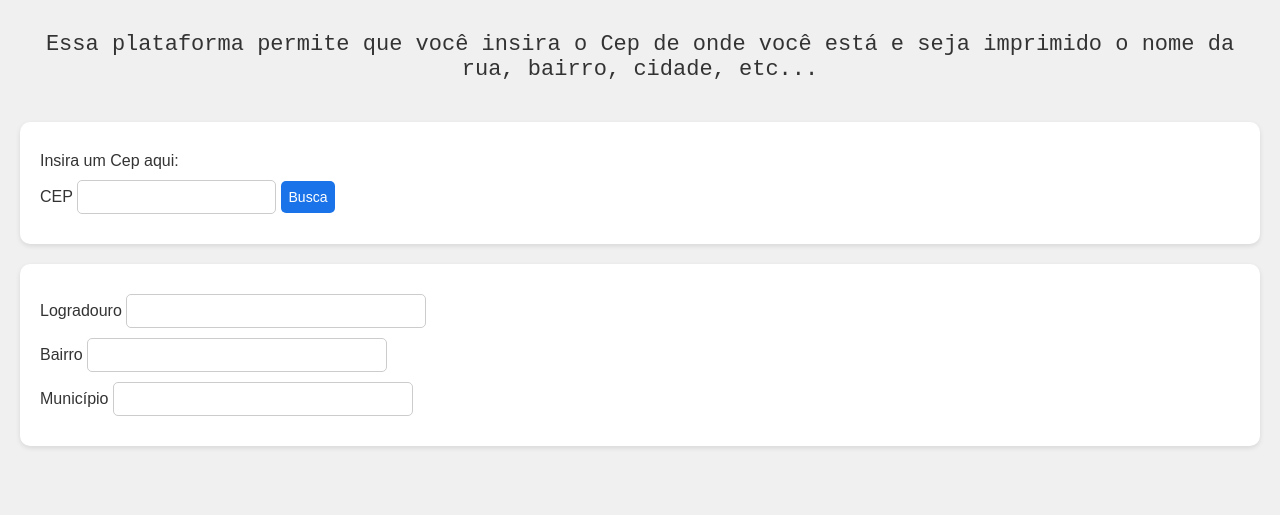
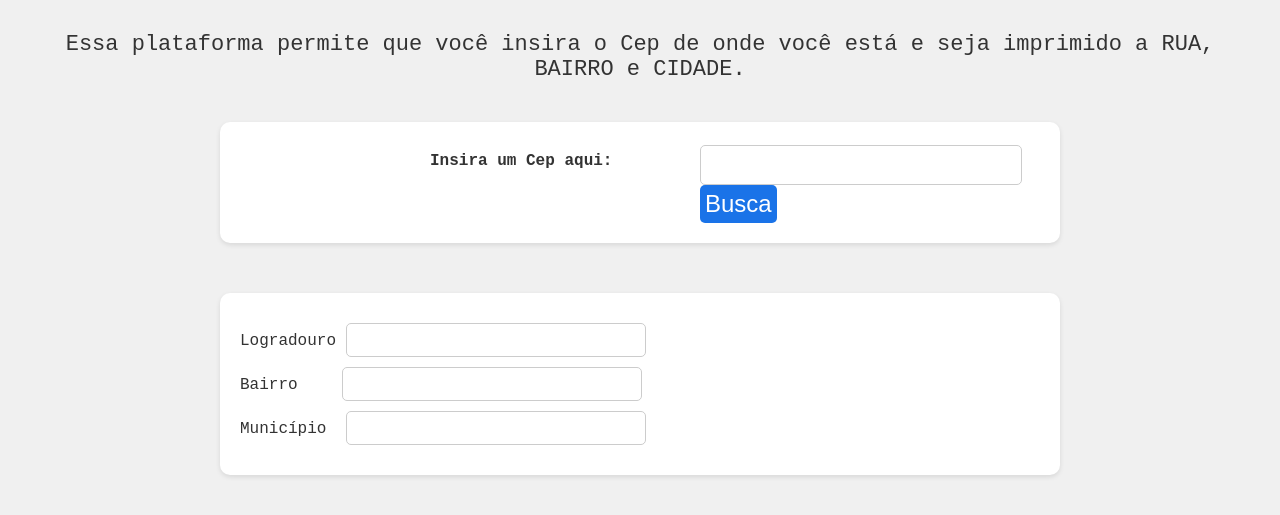
Before and after one commit to anjosgabriel/EnderecoCepAPI, a plain HTML site: page achai.html in a window 1280 px wide. Shown: the part 145-660 px from the top of the page. Drawn offline with Linux system fonts and the light colour scheme.

Commit message:
ACHAÍ - Insira o cep e descubra o seu local

```diff
--- a/index.html
+++ b/achai.html
@@ -3,14 +3,14 @@
 <head>
     <meta charset="UTF-8">
     <meta name="viewport" content="width=device-width, initial-scale=1.0">
-    <title>Achaí</title>
+    <title>Acha&iacute;</title>
     <link rel="icon" href="./img/seache.png">
-    <link rel="stylesheet" type="text/css" href="css/estilo.css">
+    <link rel="stylesheet" type="text/css" href="css/achai.css">
 </head>
 <body>
     <section id="apresentacao">
         <div id="titulo">
-           <h1>ACHAÍ</h1>
+           <h1>ACHA&Iacute;</h1>
         </div>
         <div id="info">
             <p>Copyright &copy; 2025 - by Gabriel dos Anjos</p>
@@ -30,20 +30,23 @@
     </section>
 
     <div id="texto">
-        <p>Essa plataforma permite que você insira o Cep de onde você está e seja imprimido o nome da rua, bairro, cidade, etc...</p>
+        <p>Essa plataforma permite que voc&ecirc; insira o Cep de onde voc&ecirc; est&aacute; e seja imprimido a RUA, BAIRRO e CIDADE.</p>
     </div>
 
     <div id="inserirCep">
-        <p>Insira um Cep aqui:</p>
-        <p>CEP <input type="text" id="cep" />
-            <button id="busca_cep">Busca</button>
-        </p>
+        <h1>Insira um Cep aqui:</h1>
+        <div id="inserindo">
+            <p><input type="text" id="cep" />
+                <button id="busca_cep">Busca</button>
+            </p>
+        </div>
+
     </div>
 
     <div id="exibirEndereco">
-        <p>Logradouro <input type="text" id="logradouro" /></p>
-        <p>Bairro <input type="text" id="bairro" /></p>
-        <p>Município <input type="text" id="municipio" /></p>
+        <p id="exibirLogradouro">Logradouro <input type="text" id="logradouro" /></p>
+        <p id="exibirBairro">Bairro <input type="text" id="bairro" /></p>
+        <p id="exibirCidade">Munic&iacute;pio <input type="text" id="municipio" /></p>
     </div>
 
     <script src="./js/script.js"></script>
--- a/css/estilo.css
+++ b/css/achai.css
@@ -58,18 +58,27 @@ body {
     background-color: #ffffff;
     padding: 20px;
     border-radius: 10px;
-    margin-bottom: 20px;
+    margin-bottom: 50px;
+    margin-left: 200px;
+    margin-right: 200px;
     box-shadow: 0 2px 5px rgba(0,0,0,0.1);
 }
 
-#inserirCep p {
+#inserirCep h1 {
     margin: 10px 0;
+    margin-left: 190px;
     font-size: 16px;
+    font-family: monospace;
+}
+
+#inserindo {
+    margin-left: 460px;
+    margin-top: -35px;
 }
 
 #inserirCep input, #inserirCep button {
-    padding: 8px;
-    font-size: 14px;
+    padding: 5px;
+    font-size: 24px;
     border-radius: 5px;
     border: 1px solid #ccc;
 }
@@ -90,6 +99,8 @@ body {
 #exibirEndereco {
     background-color: #ffffff;
     padding: 20px;
+    margin-left: 200px;
+    margin-right: 200px;
     border-radius: 10px;
     box-shadow: 0 2px 5px rgba(0,0,0,0.1);
 }
@@ -97,9 +108,10 @@ body {
 #exibirEndereco p {
     margin: 10px 0;
     font-size: 16px;
+    font-family: monospace;
 }
 
-#exibirEndereco input {
+#exibirLogradouro input {
     padding: 8px;
     font-size: 14px;
     width: 100%;
@@ -107,3 +119,23 @@ body {
     border: 1px solid #ccc;
     border-radius: 5px;
 }
+
+#exibirBairro input {
+    padding: 8px;
+    font-size: 14px;
+    margin-left: 35px;
+    width: 100%;
+    max-width: 300px;
+    border: 1px solid #ccc;
+    border-radius: 5px;
+}
+
+#exibirCidade input {
+    padding: 8px;
+    font-size: 14px;
+    margin-left: 10px;
+    width: 100%;
+    max-width: 300px;
+    border: 1px solid #ccc;
+    border-radius: 5px;
+}
```
